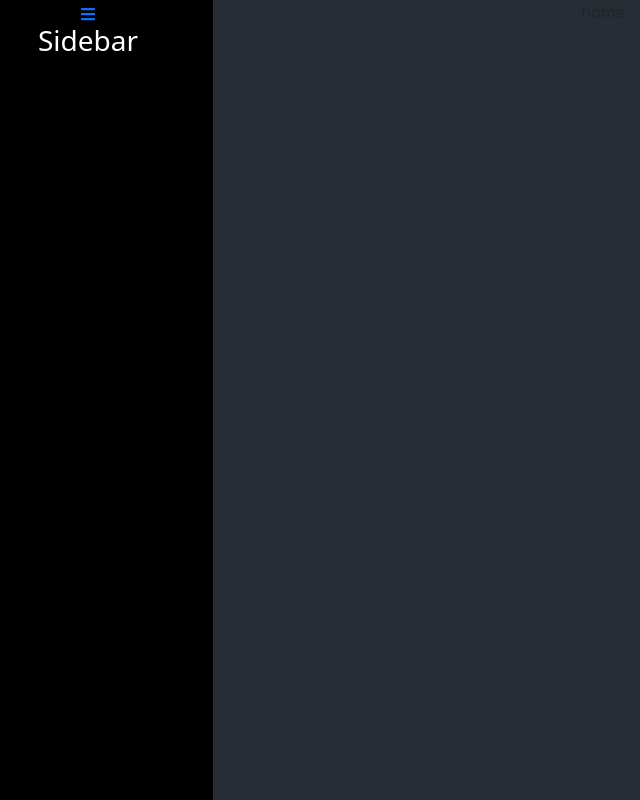
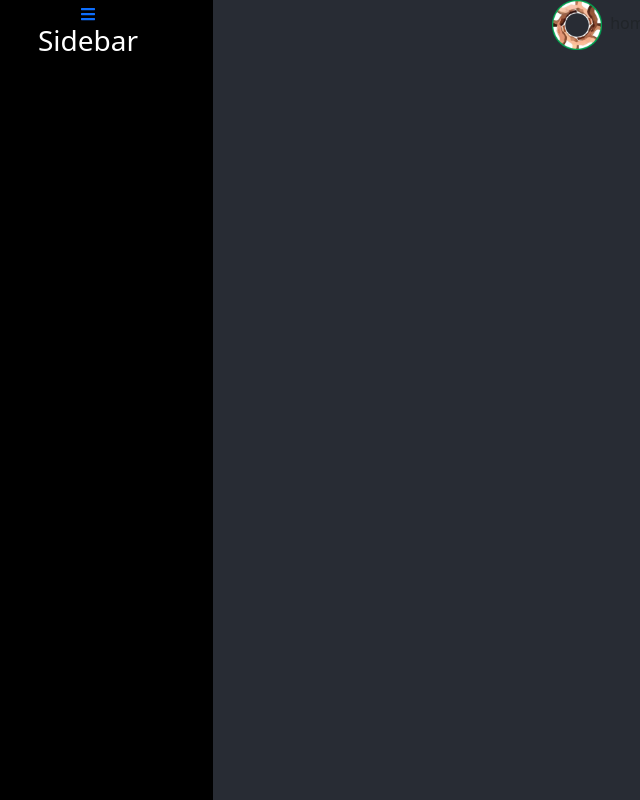
Before and after one commit to zahiralasad/layouts, a React (Create React App) app: page / in a window 1280 px wide. Shown: the whole page, without its empty margins (37-677 px from the left). Built offline with nearby package versions, Linux system fonts and the light colour scheme.

Commit message:
add logo

```diff
--- a/src/components/Home.js
+++ b/src/components/Home.js
@@ -3,6 +3,7 @@ import 'bootstrap/dist/css/bootstrap.css';
 import SlideShow from "./Slideshow";
 import Cards from './Cards'
 import '../css/App.css';
+import logo from '../images/logo.png';
 
 
 import { Link } from "react-router-dom";
@@ -10,7 +11,7 @@ import { Link } from "react-router-dom";
 function Home() {
   return (
     <div >
-
+      <img src={logo} className="bi me-2 text-white" width="50" height="50" alt="logo" />
       home
     </div>
   )
--- a/src/components/Sidebar.js
+++ b/src/components/Sidebar.js
@@ -1,6 +1,7 @@
 import React from 'react';
 import { Link } from 'react-router-dom';
 import * as FarIcons from "react-icons/fa";
+
 
 function Sidebar(){
     return (
@@ -8,6 +9,7 @@ function Sidebar(){
             <Link to='#' className=''>
                 <FarIcons.FaBars/>
             </Link>
+
           <h3>Sidebar</h3>
         </div >
     )
```
Also changed, not shown: src/images/logo.jpeg, src/images/logo.png (added).
